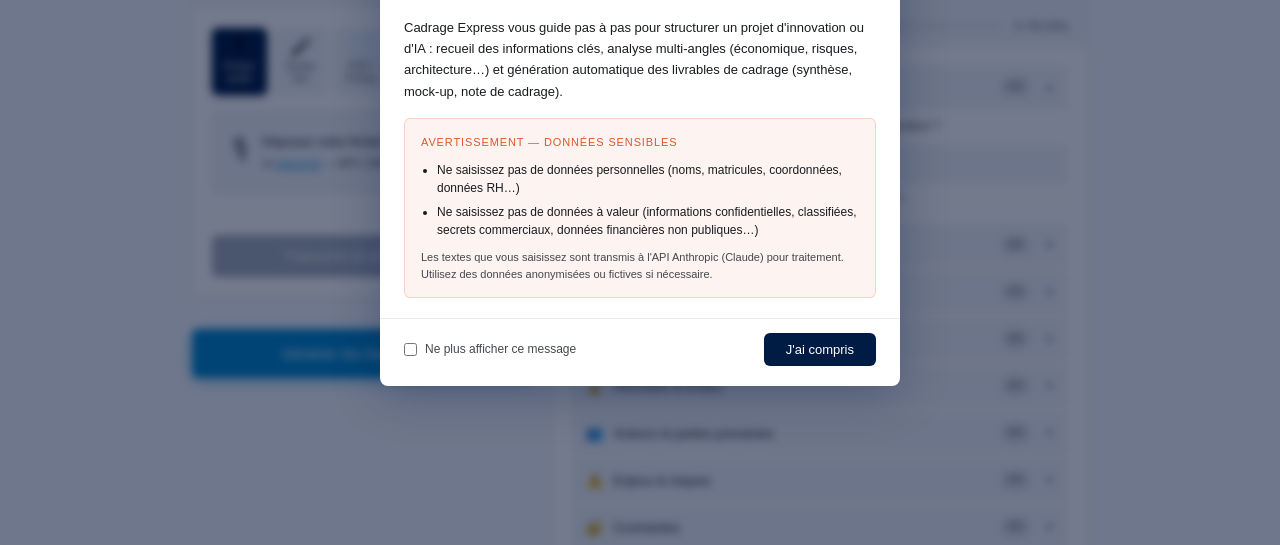
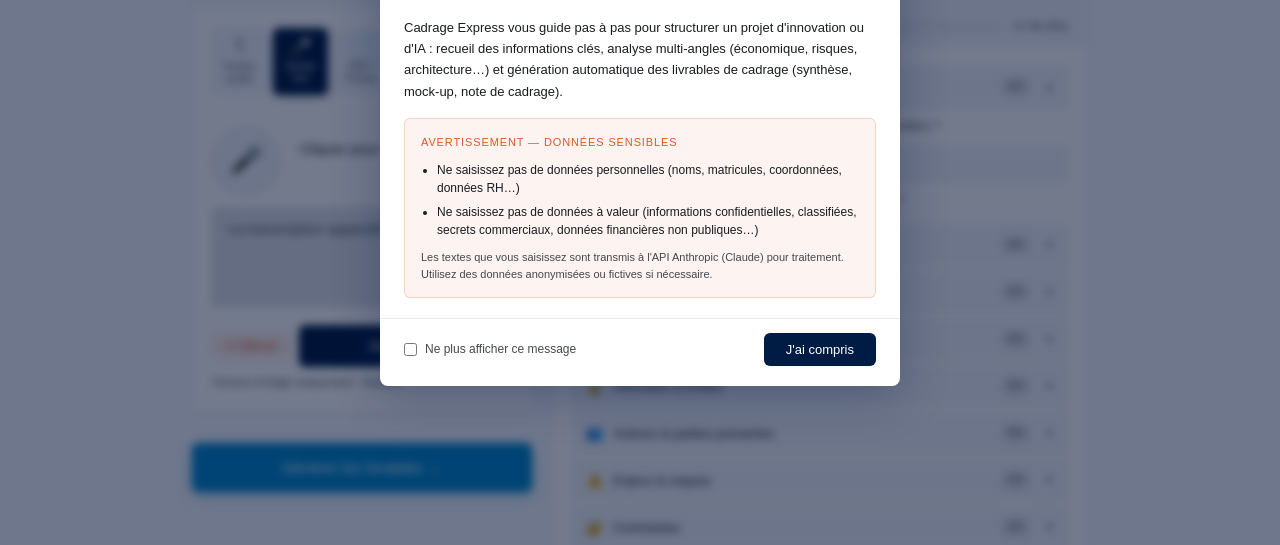
Before and after one commit to n58s29/cadragexpress, a plain HTML site: page index.html in a window 1280 px wide. Shown: the part 250-795 px from the top of the page. Drawn offline with Linux system fonts and the light colour scheme.

Commit message:
Tmp : désactivation import fichier audio (en attente solution stable)
Co-Authored-By: Claude Sonnet 4.6 <noreply@anthropic.com>

```diff
--- a/index.html
+++ b/index.html
@@ -149,11 +149,11 @@
 
             <!-- 5 tuiles méthodes en une seule rangée -->
             <div class="method-tiles">
-              <button class="method-tile active" id="mtAudio" onclick="switchMethod('audio')" title="Importer un fichier audio">
+              <button class="method-tile" id="mtAudio" disabled title="Fonctionnalité temporairement indisponible">
                 <span class="mt-icon">🎙</span>
                 <span class="mt-label">Fichier audio</span>
               </button>
-              <button class="method-tile" id="mtLive" onclick="switchMethod('live')" title="Dictée en direct (Chrome/Edge)">
+              <button class="method-tile active" id="mtLive" onclick="switchMethod('live')" title="Dictée en direct (Chrome/Edge)">
                 <span class="mt-icon">🎤</span>
                 <span class="mt-label">Dictée live</span>
               </button>
@@ -172,7 +172,7 @@
             </div>
 
             <!-- Audio Zone -->
-            <div id="zoneAudio" class="method-zone">
+            <div id="zoneAudio" class="method-zone" style="display:none;">
               <div id="audioDropZone" class="compact-drop" onclick="document.getElementById('audioPicker').click()">
                 <span class="cd-icon">🎙</span>
                 <div class="cd-text">
@@ -242,7 +242,7 @@
             </div>
 
             <!-- Live Dictation Zone -->
-            <div id="zoneLive" class="method-zone" style="display:none;">
+            <div id="zoneLive" class="method-zone">
               <div class="live-controls">
                 <button class="mic-btn" id="micBtn" onclick="toggleMic()" aria-label="Démarrer la dictée" aria-pressed="false"><span aria-hidden="true">🎤</span></button>
                 <div>
--- a/js/app.js
+++ b/js/app.js
@@ -425,6 +425,7 @@ const METHOD_TILE = { audio:'mtAudio', live:'mtLive', pdf:'mtPdf', paste:'mtPast
 const METHOD_ZONE = { audio:'zoneAudio', live:'zoneLive', pdf:'zonePdf', paste:'zonePaste', manual:'zoneManual' };
 
 function switchMethod(m) {
+  if (m === 'audio') return; // temporairement désactivé
   // Tuiles : activer/désactiver
   Object.entries(METHOD_TILE).forEach(([k, id]) => {
     const el = document.getElementById(id);
```
